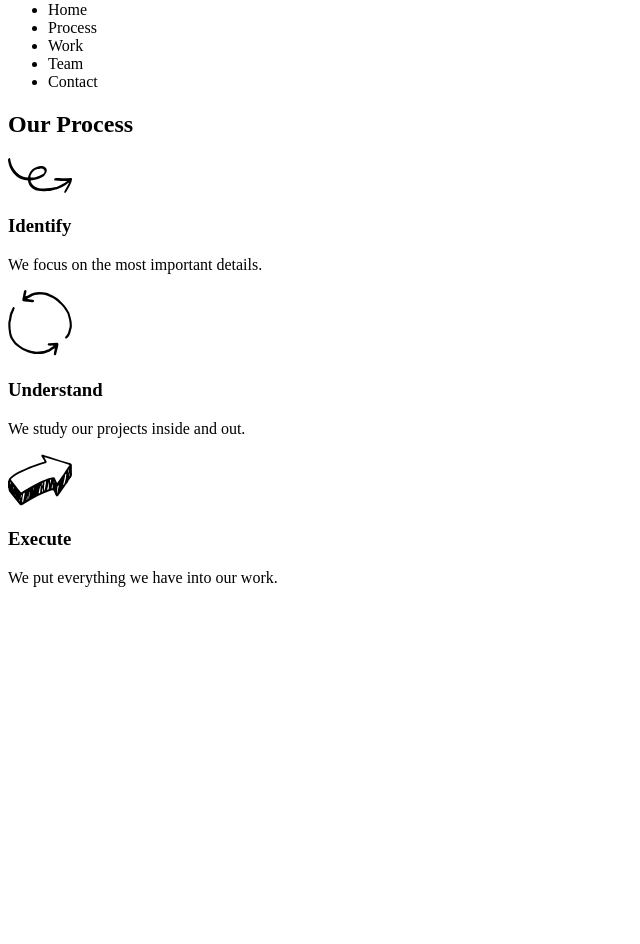
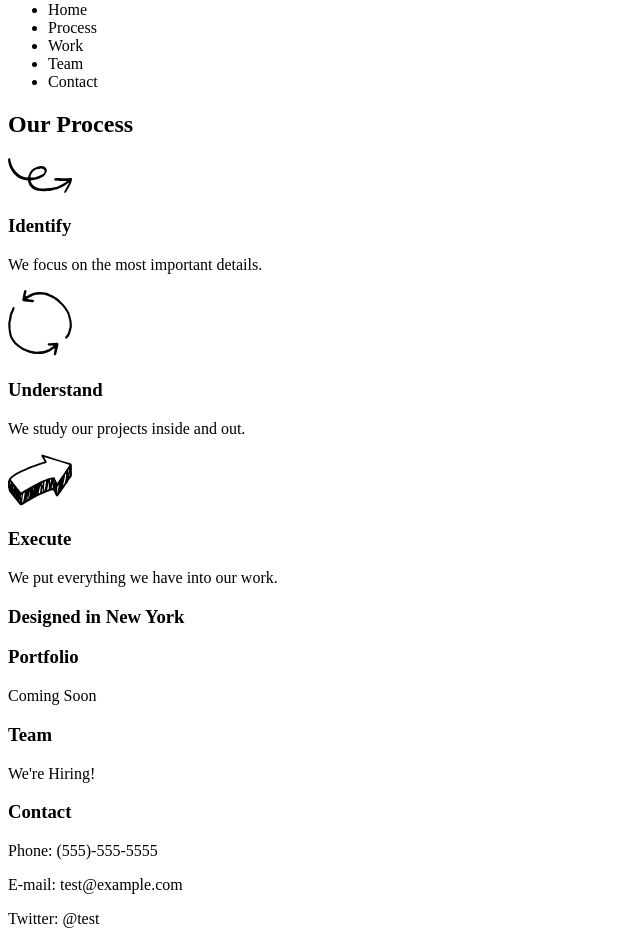
Before and after one commit to i3uRi/broadway, a plain HTML site: page index.html in a window 1280 px wide. Shown: the part 79-1023 px from the top of the page, without its empty margins (0-640 px from the left). Before the commit the page ends 800 px from the top, so only its background shows below. Drawn offline with Linux system fonts and the light colour scheme.

Commit message:
Add section 2 and 3 html structure.

```diff
--- a/index.html
+++ b/index.html
@@ -37,5 +37,20 @@
         <p>We put everything we have into our work.</p>
       </div>
     </section>
+    <!-- "Second section" -->
+    <section>
+      <h3>Designed in New York</h3>
+    </section>
+    <!-- "Third section" -->
+    <section>
+      <h3>Portfolio</h3>
+      <p>Coming Soon</p>
+      <h3>Team</h3>
+      <p>We're Hiring!</p>
+      <h3>Contact</h3>
+      <p>Phone: (555)-555-5555</p>
+      <p>E-mail: test@example.com</p>
+      <p>Twitter: @test</p>
+    </section>
   </body>
 </html>
```
